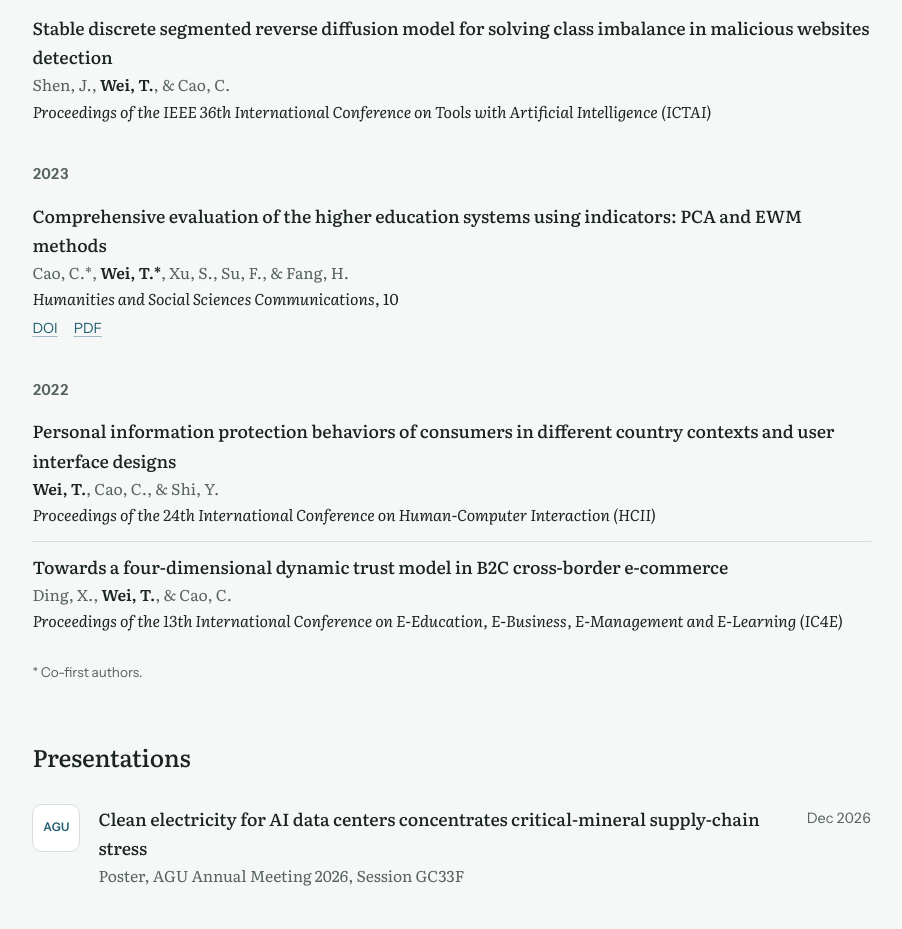
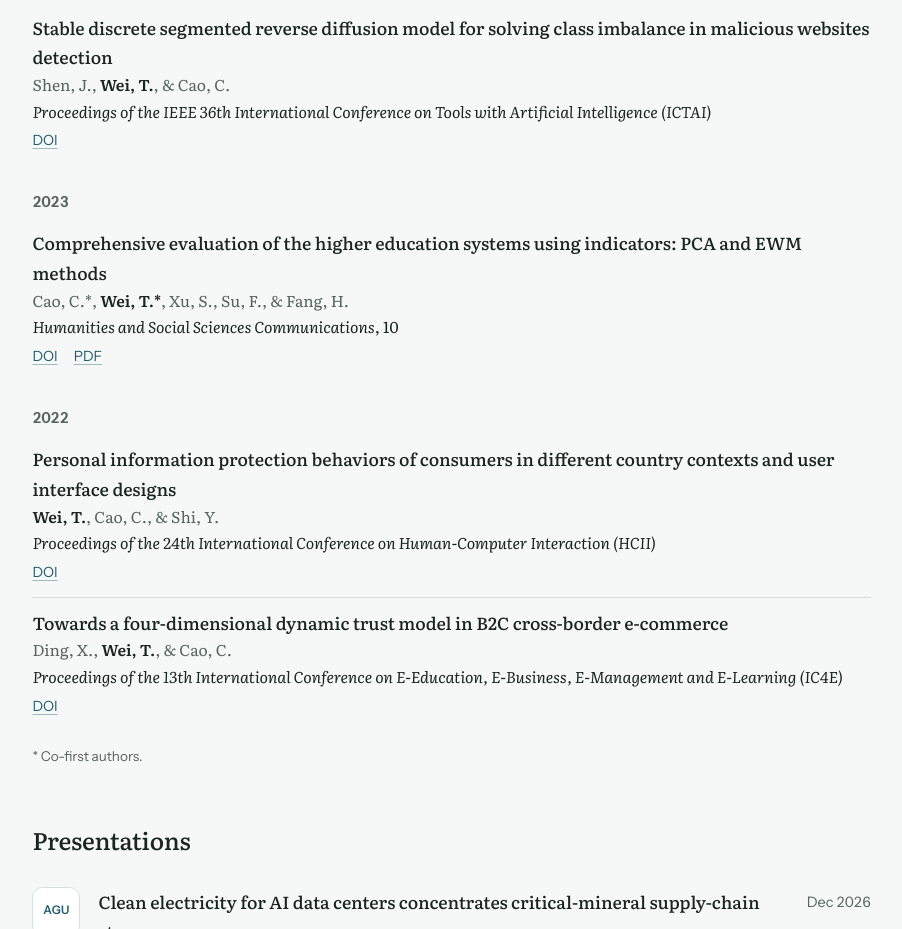
Before and after one commit to twei0571/twei0571.github.io, a plain HTML site: page index.html in a window 1280 px wide. Shown: the part 2397-3326 px from the top of the page, without its empty margins (358-1260 px from the left). Drawn offline with Linux system fonts and the light colour scheme.

Commit message:
Add DOI links to ICTAI 2024, HCII 2022 and IC4E 2022 papers
Co-Authored-By: Claude Opus 5.5 <noreply@anthropic.com>
Claude-Session: https://claude.ai/code/session_0178npSyndBj8BMqzVwZEf6o

```diff
--- a/index.html
+++ b/index.html
@@ -342,6 +342,7 @@ footer{font-family:var(--sans);font-size:.82rem;color:var(--muted);margin-top:64
           <span class="pub-title">Stable discrete segmented reverse diffusion model for solving class imbalance in malicious websites detection</span>
           <span class="pub-authors">Shen, J., <b>Wei, T.</b>, &amp; Cao, C.</span>
           <span class="pub-venue"><i>Proceedings of the IEEE 36th International Conference on Tools with Artificial Intelligence (ICTAI)</i></span>
+          <span class="pub-links"><a href="https://doi.org/10.1109/ICTAI62512.2024.00084">DOI</a></span>
         </li>
       </ul>
 
@@ -361,11 +362,13 @@ footer{font-family:var(--sans);font-size:.82rem;color:var(--muted);margin-top:64
           <span class="pub-title">Personal information protection behaviors of consumers in different country contexts and user interface designs</span>
           <span class="pub-authors"><b>Wei, T.</b>, Cao, C., &amp; Shi, Y.</span>
           <span class="pub-venue"><i>Proceedings of the 24th International Conference on Human-Computer Interaction (HCII)</i></span>
+          <span class="pub-links"><a href="https://doi.org/10.1007/978-3-031-06050-2_7">DOI</a></span>
         </li>
         <li>
           <span class="pub-title">Towards a four-dimensional dynamic trust model in B2C cross-border e-commerce</span>
           <span class="pub-authors">Ding, X., <b>Wei, T.</b>, &amp; Cao, C.</span>
           <span class="pub-venue"><i>Proceedings of the 13th International Conference on E-Education, E-Business, E-Management and E-Learning (IC4E)</i></span>
+          <span class="pub-links"><a href="https://doi.org/10.1145/3514262.3514299">DOI</a></span>
         </li>
       </ul>
       <p class="note">* Co-first authors.</p>
```
